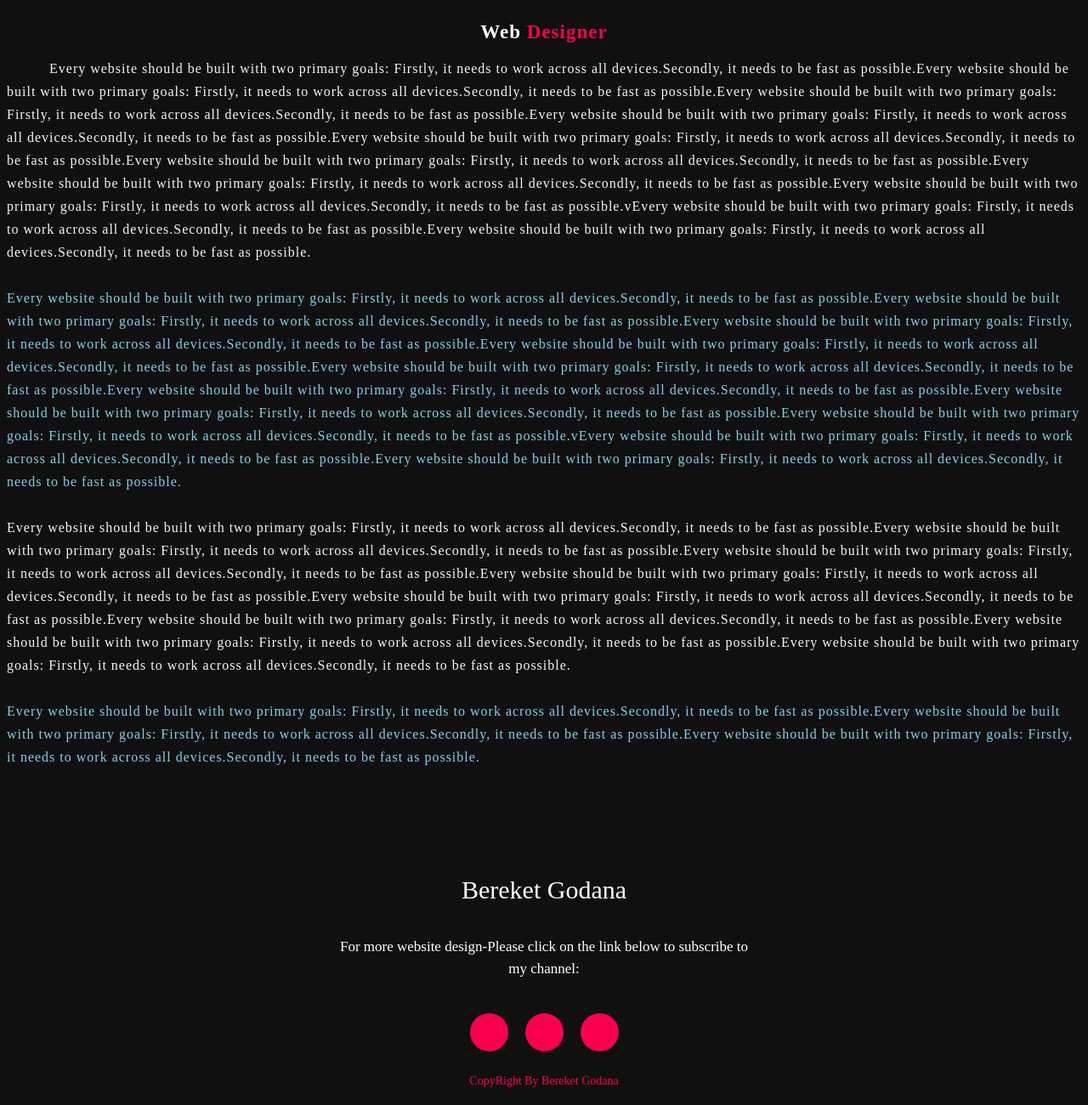
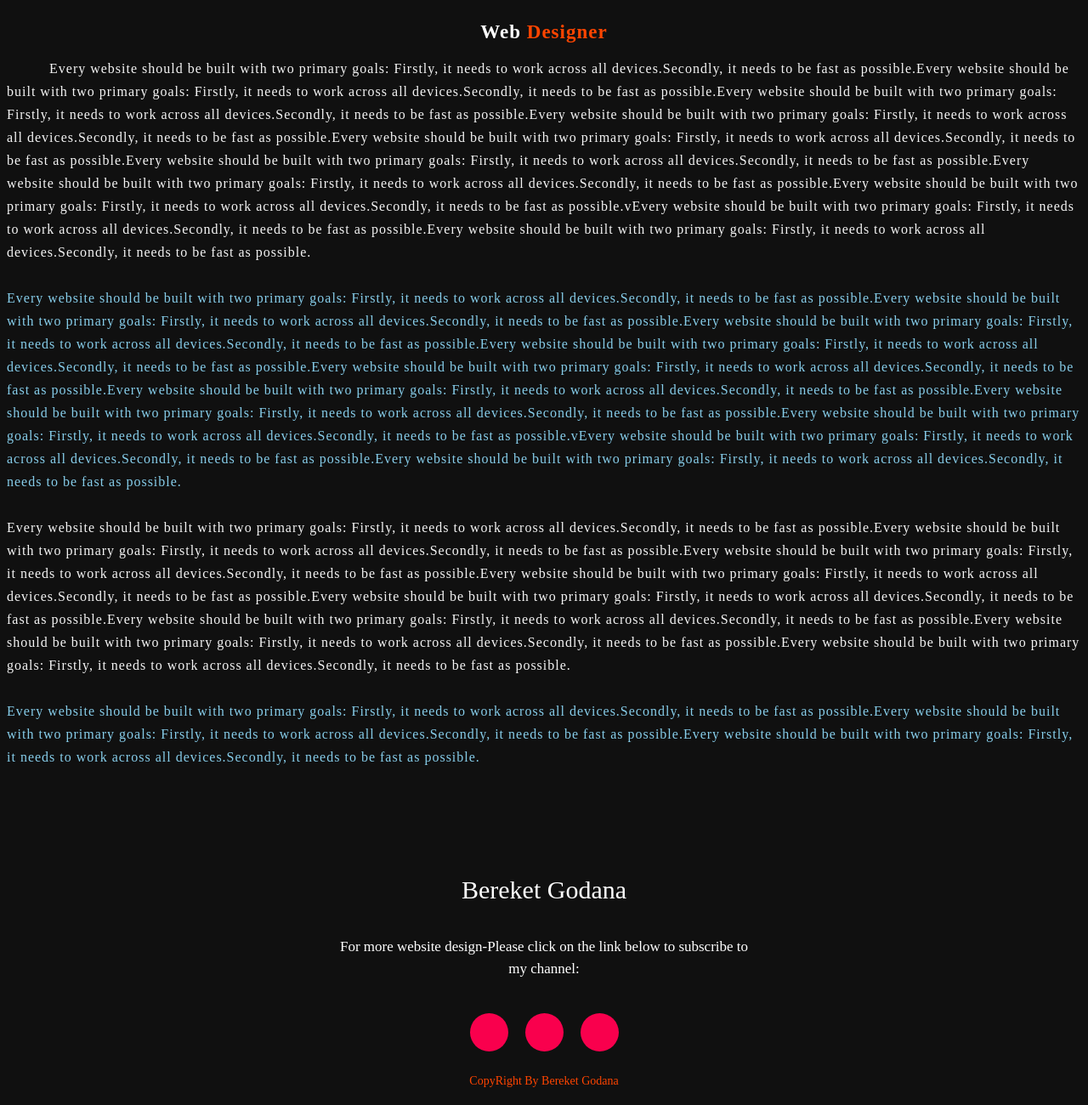
Before and after one commit to Bereket-godana/myweb, a plain HTML site: page about.html in a window 1280 px wide. Shown: the whole page at 85% size. Drawn offline with Linux system fonts and the light colour scheme.

Commit message:
Update about.html

```diff
--- a/about.html
+++ b/about.html
@@ -27,7 +27,7 @@
         margin-bottom: 25px;
       }
       span{
-        color:#f9004d;
+        color:orangered;
       }
       footer{
         position:relative;
@@ -72,7 +72,7 @@
         transition: .3s;
     }
     .end{
-        color: #f9004d;
+        color: orangered;
         position:absolute;
         bottom: 35px;
         font-size: 14px;
```
